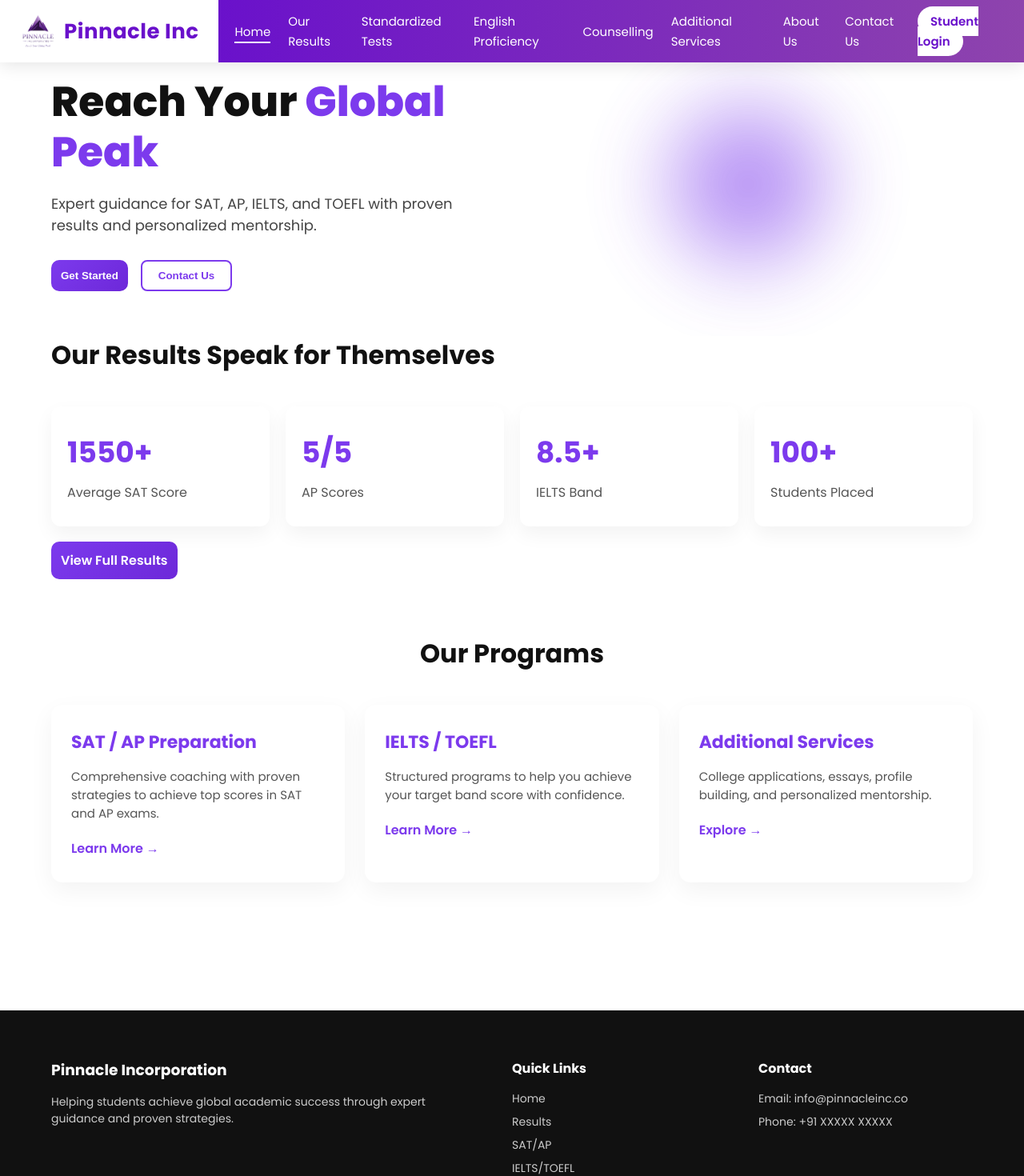
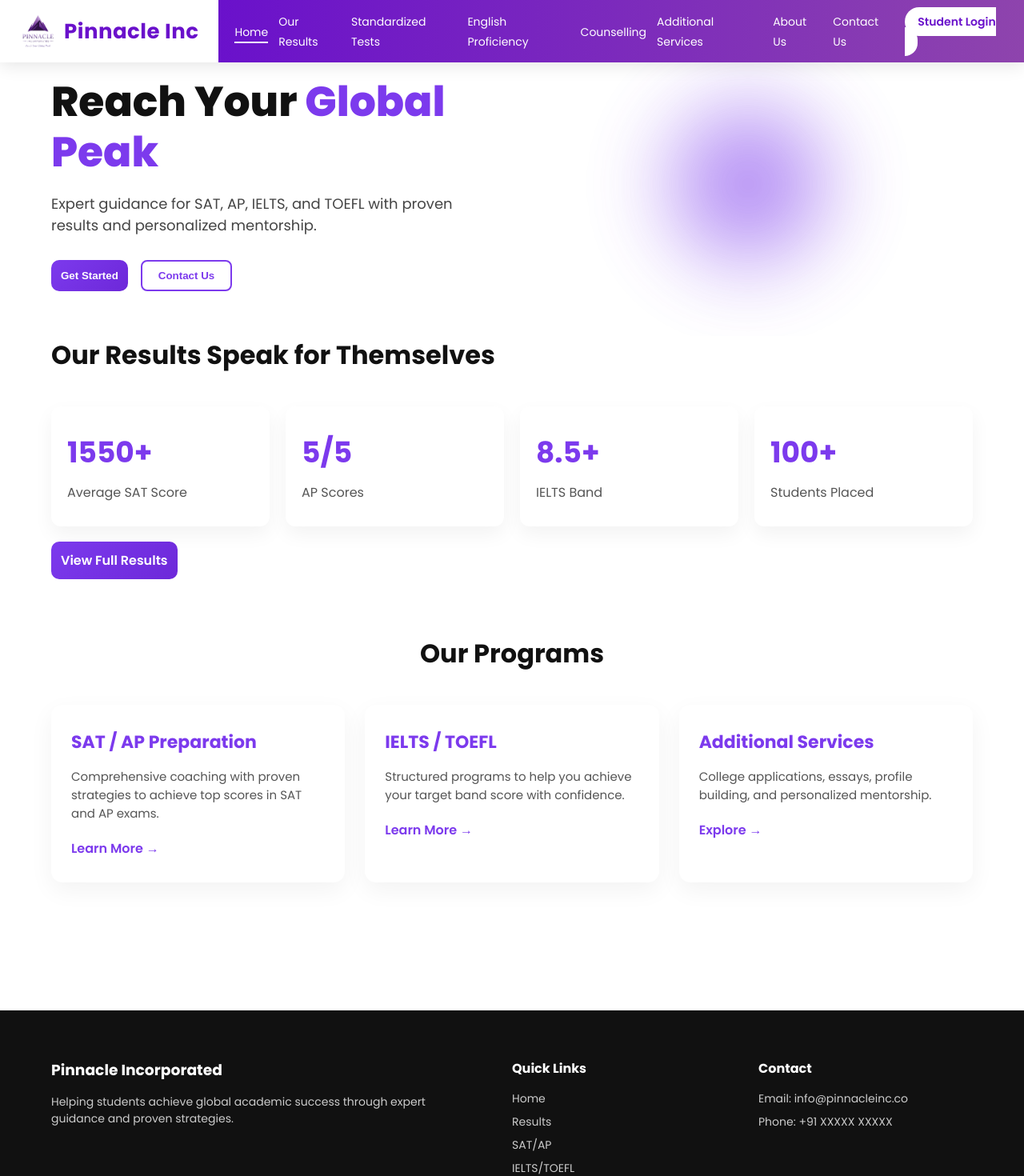
Before and after one commit to shreypository/pinnacleinc, a React (Vite) app: page / in a window 1280 px wide. Shown: the top 1470 px of the page at 80% size. Built offline with nearby package versions, Linux system fonts and the light colour scheme; the HTML template or start-up script is replaced by a standard one.

Commit message:
navbar 100%

```diff
--- a/index.html
+++ b/index.html
@@ -9,7 +9,7 @@
     <meta charset="UTF-8" />
     <link rel="icon" type="image/png" href="/favicon.png" />
     <meta name="viewport" content="width=device-width, initial-scale=1.0" />
-    <title>Pinnacle Incorporation</title>
+    <title>Pinnacle Incorporated</title>
   </head>
   <body>
     <div id="root"></div>
--- a/src/App.css
+++ b/src/App.css
@@ -76,14 +76,14 @@
 .nav-links {
   display: flex;
   align-items: center;
-  gap: 22px;
+  gap: 13px;
 }
 
 /* NAV LINK */
 .nav-link {
   position: relative;
   color: white !important;
-  font-size: 15px;
+  font-size: 14px;
   font-weight: 500;
   text-decoration: none;
   padding-bottom: 4px;
--- a/src/pages/About.jsx
+++ b/src/pages/About.jsx
@@ -12,7 +12,7 @@
           animate={{ opacity: 1, y: 0 }}
           transition={{ duration: 0.6 }}
         >
-          <h1>About Pinnacle Incorporation</h1>
+          <h1>About Pinnacle Incorporated</h1>
           <p>
             Empowering students to reach their global peak through strategy,
             mentorship, and results-driven preparation.
@@ -31,7 +31,7 @@
           >
             <h2>Our Story</h2>
             <p>
-              Pinnacle Incorporation was founded with a simple vision — to help
+              Pinnacle Incorporated was founded with a simple vision — to help
               students unlock their true potential and achieve global academic success.
             </p>
             <p>
--- a/src/pages/Home.jsx
+++ b/src/pages/Home.jsx
@@ -123,7 +123,7 @@
   <div className="container footer-content">
 
     <div className="footer-left">
-      <h3>Pinnacle Incorporation</h3>
+      <h3>Pinnacle Incorporated</h3>
       <p>
         Helping students achieve global academic success through expert guidance and proven strategies.
       </p>
@@ -147,7 +147,7 @@
   </div>
 
   <div className="footer-bottom">
-    <p>© 2026 Pinnacle Incorporation. All rights reserved.</p>
+    <p>© 2026 Pinnacle Incorporated. All rights reserved.</p>
   </div>
 
 </footer>
```
